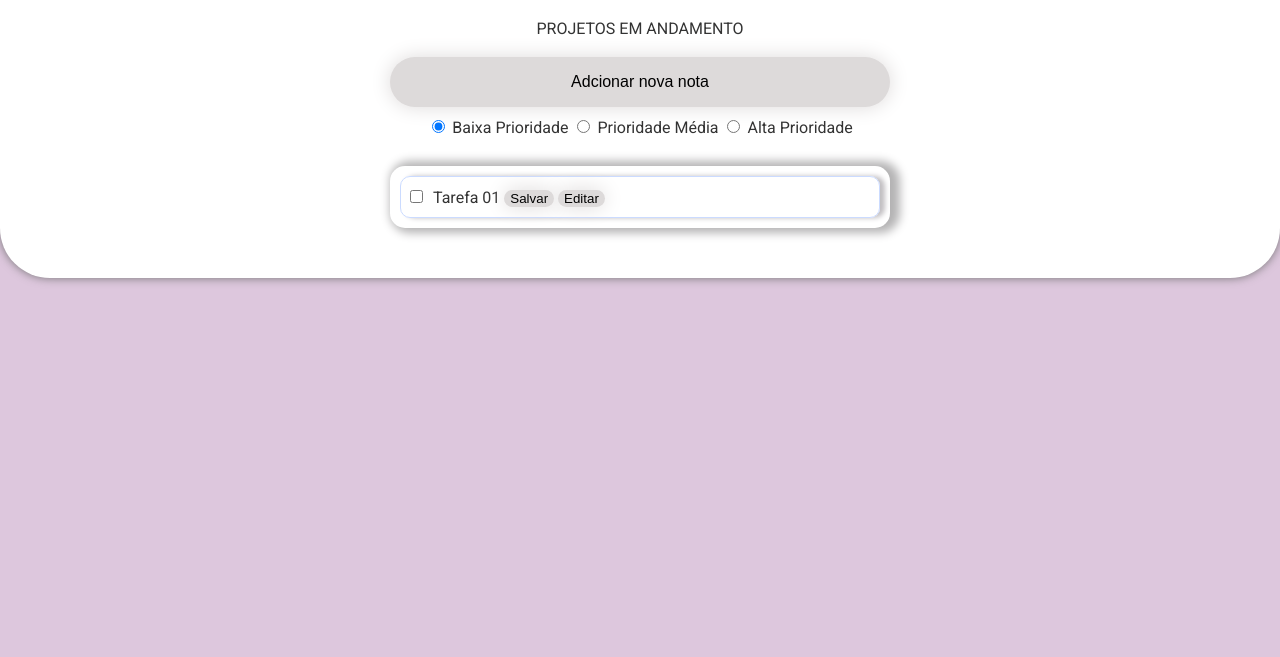
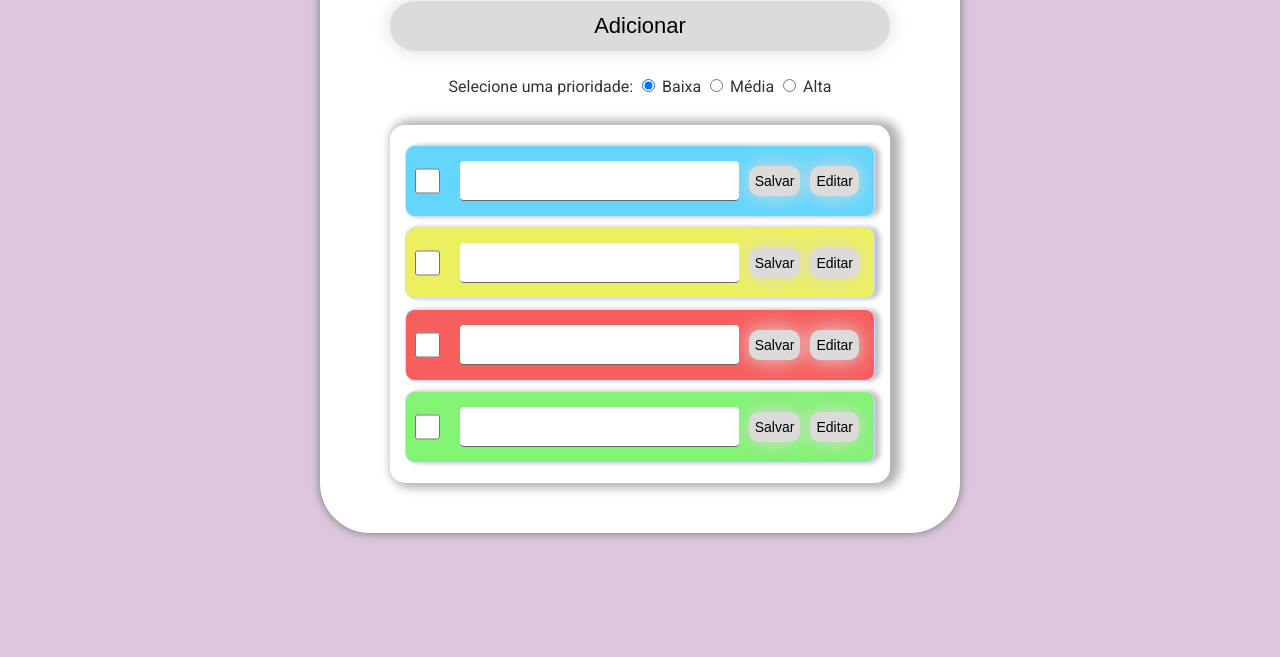
Before and after one commit to NickesMelo/CursoJS, a plain HTML site: page To-do-list/index.html in a window 1280 px wide. Shown: the part 143-800 px from the top of the page. Drawn offline with nearby package versions, Linux system fonts and the light colour scheme.

Commit message:
Base layout criada

```diff
--- /dev/null
+++ b/To-do-list/assets/styles/styles.css
@@ -0,0 +1,226 @@
+* {
+    box-sizing: border-box;
+}
+
+body {
+    font-family: 'Roboto', sans-serif;
+    background-color: rgb(221, 199, 221);
+    color: #333;
+}
+
+#containter-general {
+    max-width: 50vw;
+    margin: 50px auto;
+    padding: 20px;
+    display: flex;
+    flex-direction: column;
+    justify-content: center;
+    align-items: center;
+    border-radius: 50px;
+    box-shadow: 0 0 10px rgb(116, 115, 116);
+    background-color: #fff;
+}
+
+h1 {
+    margin: 20px 0px;
+    text-transform: uppercase;
+    font-size: 34px;
+    font-weight: 500;
+    margin-bottom: 20px;
+    color: #2c3e50;
+}
+
+.btn-add-new-note {
+    width: 500px;
+    height: 50px;
+    border: none;
+    border-radius: 25px;
+    box-shadow: 0 0 20px rgb(221, 218, 218);
+    background-color: rgb(221, 218, 218);
+    font-size: 22px;
+    cursor: pointer;
+}
+
+ul {
+    list-style: none;
+    padding: 15px;
+    margin: 30px 0;
+    border-radius: 15px;
+    width: 500px;
+    display: flex;
+    flex-direction: column;
+    box-shadow: 5px 0 10px 5px rgb(180, 179, 180);
+}
+
+li {
+    width: 100%;
+    border: 1px solid;
+    border-color: rgb(203, 219, 255);
+    margin: 5px 0;
+    padding: 10px 5px;
+    border-radius: 10px;
+    box-shadow: 5px 0 5px rgb(194, 191, 194);
+    display: flex;
+    align-items: center;
+}
+
+input[type="checkbox"] {
+    margin-right: 10px;
+    margin-top: 5px;
+    cursor: pointer;
+    opacity: 1;
+    width: 30px;
+    height: 30px;
+
+}
+
+textarea {
+    width: 100%;
+    height: 40px;
+    padding: 10px;
+    font-family: 'Roboto', sans-serif;
+    font-size: 14px;
+    border: none;
+    border-bottom: 1px solid #686666;
+    border-radius: 4px;
+    box-sizing: border-box;
+    resize: none;
+    overflow: hidden;
+    margin-left: 10px;
+}
+
+.notes {
+    display: flex;
+}
+
+#priority-group {
+    margin-top: 25px;
+}
+
+.group-buttons {
+    display: flex;
+    margin: 5px;
+    padding: 5px;
+}
+
+.btn-save,
+.btn-delete{
+    margin-right: 10px;
+}
+
+.btn-save,
+.btn-edit,
+.btn-delete,
+.btn-return {
+    height: 30px;
+    border: none;
+    border-radius: 10px;
+    box-shadow: 0 0 20px rgb(221, 218, 218);
+    background-color: rgb(221, 218, 218);
+    cursor: pointer;
+    text-decoration: none;
+    font-size: 14px;
+}
+
+.btn-delete,
+.btn-return {
+    display: none;
+}
+
+.btn-edit,
+.btn-save{
+    /* display: none; */
+}
+
+/*Estilos btn*/
+
+.btn-add-new-note:hover {
+    background-color: #fff;
+    color: black;
+}
+
+.btn-save:hover {
+    background-color: #88ff8e;
+    color: black;
+}
+
+.btn-edit:hover {
+    background-color: #f8fa86;
+    color: black;
+}
+
+.btn-delete:hover {
+    background-color: #f85454;
+    color: black;
+}
+
+.btn-return:hover {
+    background-color: #fff;
+    color: black;
+}
+
+label[for="low"]:hover{
+    border-bottom: 5px solid #62d6fd;
+    color: #686666;
+}
+label[for="middle"]:hover{
+    border-bottom: 5px solid #edf05e;
+    color: #686666;
+}
+label[for="high"]:hover{
+    border-bottom: 5px solid #f75e5e;
+    color: #686666;
+}
+
+/*Grau prioridades*/
+
+.completed {
+    text-decoration: none;
+    background-color: #82f373;
+}
+
+.low-priority {
+    text-decoration: none;
+    background-color: #62d6fd;
+}
+
+.middle-priority {
+    text-decoration: none;
+    background-color: #edf05e;
+}
+
+.high-priority {
+    text-decoration: none;
+    background-color: #f75e5e;
+}
+
+/* Media Queries */
+
+/* Estilos para telas menores que 600px */
+
+@media (max-width: 600px) {
+    #containter-general {
+        max-width: 50vw;
+        align-items: center;
+    }
+    h1{
+        text-align: center;
+    }
+
+    .btn-add-new-note {
+        width: 90%;
+    }
+
+    #priority-group {
+        display: flex;
+        justify-content: space-around;
+    }
+
+    ul {
+        width: 90%;
+    }
+
+    li {
+        width: 90%;
+    }
+}
--- a/To-do-list/index.html
+++ b/To-do-list/index.html
@@ -3,42 +3,73 @@
 <head>
     <meta charset="UTF-8">
     <meta name="viewport" content="width=device-width, initial-scale=1.0">
-    <link rel="stylesheet" href="css_reset.css">
+    <link rel="stylesheet" href="/assets/styles/css_reset.css">
     <link rel="stylesheet" href="https://cdnjs.cloudflare.com/ajax/libs/bootstrap-icons/1.10.3/font/bootstrap-icons.min.css">
     <link href="https://fonts.googleapis.com/css2?family=Roboto:wght@400;700&display=swap" rel="stylesheet">
-    <link rel="stylesheet" href="styles.css">
+    <link rel="stylesheet" href="/assets/styles/styles.css">
     <title>To Do List Project</title>
 </head>
 <body>
     <div id="containter-general">
         <h1>Lista de tarefas</h1>
-        <h2>Projetos em andamento</h2>
-
-        <div class="note">
-           <button class="btn-add-new-note">Adcionar nova nota</button>
+        <button class="btn-add-new-note">Adicionar</button>
+        <div id="priority-group">
+            <label>Selecione uma prioridade:</label>
+            <label for="low"><input type="radio" name="priority" value="low-priority" id="low"  checked> Baixa </label>
+            <label for="middle"><input type="radio" name="priority" value="middle-priority" id="middle">  Média</label>
+            <label for="high"><input type="radio" name="priority" value="high-priority" id="high"> Alta </label>
         </div>
-
-        <div id="priority-group">
-            <label><input type="radio" name="priority" value="low" checked> Baixa Prioridade</label>
-            <label><input type="radio" name="priority" value="middle"> Prioridade Média</label>
-            <label><input type="radio" name="priority" value="high"> Alta Prioridade</label>
-        </div>
-
         <ul>
-            <li>
-                <input type="checkbox" name="checkbox-to-do" id="checkbox-to-do">Tarefa 01
-                <button class="btn-save">Salvar</button>
-                <button class="btn-edit">Editar</button>
-                <button class="btn-delete">Excluir</button>
-                <button class="btn-return">Voltar</button>
-
+            <li class="low-priority">
+                <div class="notes">
+                    <input type="checkbox" name="checkbox-to-do" id="checkbox-to-do">
+                    <textarea id="multilineInput" name="multilineInput" rows="4" cols="50"></textarea>
+                </div>
+                <div class="group-buttons">
+                    <button class="btn-save">Salvar</button>
+                    <button class="btn-edit">Editar</button>
+                    <button class="btn-delete">Excluir</button>
+                    <button class="btn-return">Voltar</button>
+                </div>
             </li>
-
+            <li class="middle-priority">
+                <div class="notes">
+                    <input type="checkbox" name="checkbox-to-do" id="checkbox-to-do">
+                    <textarea id="multilineInput" name="multilineInput" rows="4" cols="50"></textarea>
+                </div>
+                <div class="group-buttons">
+                    <button class="btn-save">Salvar</button>
+                    <button class="btn-edit">Editar</button>
+                    <button class="btn-delete">Excluir</button>
+                    <button class="btn-return">Voltar</button>
+                </div>
+            </li>
+            <li class="high-priority">
+                <div class="notes">
+                    <input type="checkbox" name="checkbox-to-do" id="checkbox-to-do">
+                    <textarea id="multilineInput" name="multilineInput" rows="4" cols="50"></textarea>
+                </div>
+                <div class="group-buttons">
+                    <button class="btn-save">Salvar</button>
+                    <button class="btn-edit">Editar</button>
+                    <button class="btn-delete">Excluir</button>
+                    <button class="btn-return">Voltar</button>
+                </div>
+            </li>
+            <li class="completed">
+                <div class="notes">
+                    <input type="checkbox" name="checkbox-to-do" id="checkbox-to-do">
+                    <textarea id="multilineInput" name="multilineInput" rows="4" cols="50"></textarea>
+                </div>
+                <div class="group-buttons">
+                    <button class="btn-save">Salvar</button>
+                    <button class="btn-edit">Editar</button>
+                    <button class="btn-delete">Excluir</button>
+                    <button class="btn-return">Voltar</button>
+                </div>
+            </li>
         </ul>
-
-
-
     </div>
-
+    <script src="/assets/scripts/scripts.js"></script>
 </body>
 </html>
--- a/To-do-list/styles.css
+++ /dev/null
@@ -1,133 +0,0 @@
-*{
-    box-sizing: border-box;
-}
-
-body {
-    font-family: 'Roboto', sans-serif;
-    background-color: rgb(221, 199, 221);
-    color: #333;
-}
-
-#containter-general{
-    max-width: 100vw;
-    max-height: 100vw;
-    margin: 50px auto;
-    padding: 20px;
-    display: flex;
-    flex-direction: column;
-    flex-wrap: wrap;
-    justify-content: start;
-    align-items: center;
-
-    border-radius: 50px;
-    box-shadow: 0 0 10px rgb(116, 115, 116);;
-    background-color: #fff;
-}
-
-h1, h2{
-    margin: 20px 0px;
-    text-transform: uppercase;
-}
-h1{
-    font-size: 34px;
-    font-weight:500;
-    margin-bottom: 20px;
-    color: #2c3e50;
-}
-h2{
-    font-weight:200;
-}
-.btn-add-new-note{
-    width: 500px;
-    height: 50px;
-    border: none;
-    border-radius: 25px;
-    box-shadow: 0 0 20px rgb(221, 218, 218);
-    background-color: rgb(221, 218, 218);
-    font-size: 16px;
-    cursor: pointer;
-}
-
-ul{
-    list-style: none;
-    padding: 5px 10px;
-    margin: 30px 0px ;
-    border: 1px ;
-    border-radius: 15px;
-    width: 500px;
-    display: flex;
-    flex-direction: column;
-    align-items: center;
-    box-shadow: 5px 0 10px 5px rgb(180, 179, 180);;
-}
-
-li{
-    width: 100%;
-    border: 1px solid;
-    border-color: rgb(203, 219, 255) ;
-    margin: 5px 0;
-    padding: 10px 5px;
-    border-radius: 10px;
-    box-shadow: 5px 0 5px rgb(194, 191, 194);
-
-}
-
-input[type="checkbox"] {
-    margin-right: 10px;
-}
-
-.btn-save, .btn-edit, .btn-delete, .btn-return {
-    border: none;
-    border-radius: 10px;
-    box-shadow: 0 0 20px rgb(221, 218, 218);
-    background-color: rgb(221, 218, 218);
-
-    cursor: pointer;
-}
-
-.btn-delete, .btn-return{
-    display: none;
-}
-
-.btn-add-new-note:hover{
-    background-color: #fff;
-    color: black;
-}
-.btn-save:hover{
-    background-color: #fff;
-    color: black;
-}
-.btn-edit:hover{
-    background-color: #fff;
-    color: black;
-}
-.btn-delete:hover{
-    background-color: #fff;
-    color: black;
-}
-.btn-return:hover{
-    background-color: #fff;
-    color: black;
-}
-
-#priority-group{
-    margin-top: 10px;
-}
-
-.completed {
-    text-decoration: line-through;
-    color: #82f373;
-}
-
-.low-priority{
-    text-decoration: line-through;
-    color: #62d6fd;;
-}
-.high-priority{
-    text-decoration: line-through;
-    color: #f75e5e;
-}
-.middle-priority{
-    text-decoration: line-through;
-    color: #edf05e;
-}
```
Also changed, not shown: To-do-list/assets/scripts/scripts.js (added), To-do-list/assets/styles/css_reset.css (renamed from To-do-list/css_reset.css).
